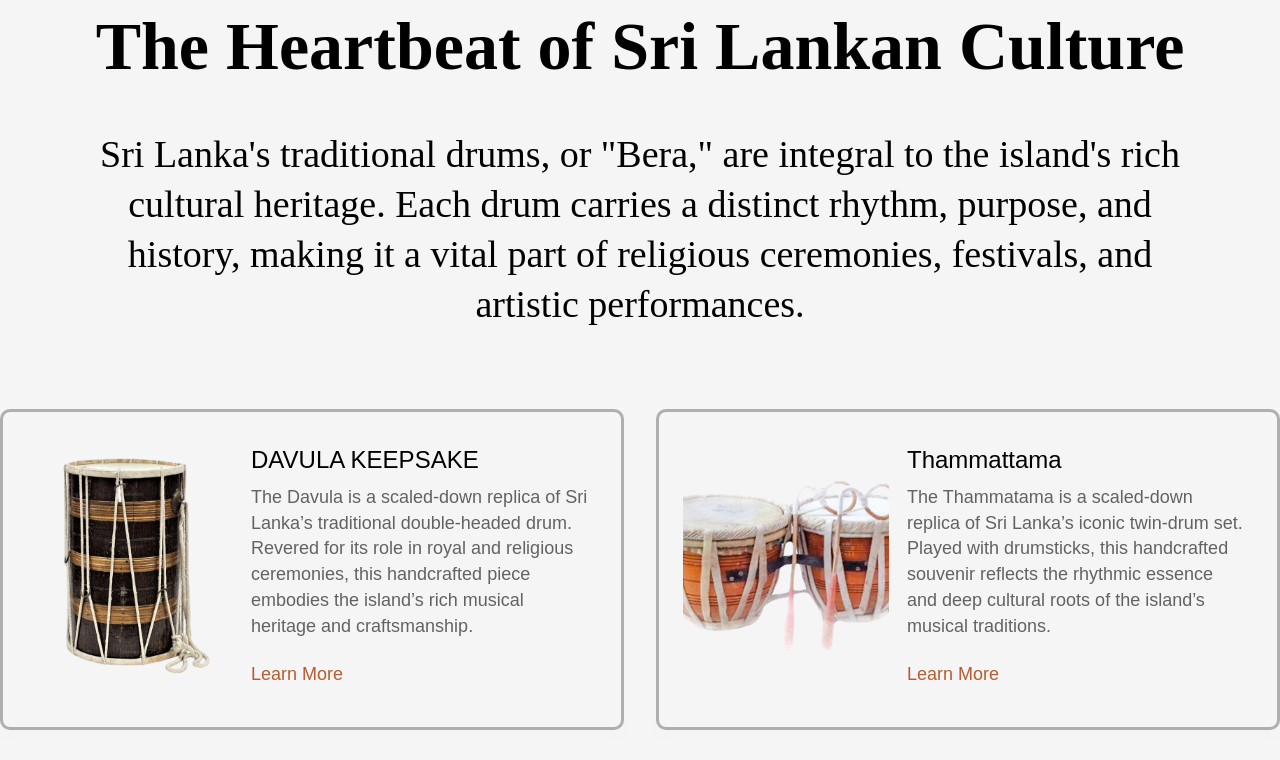
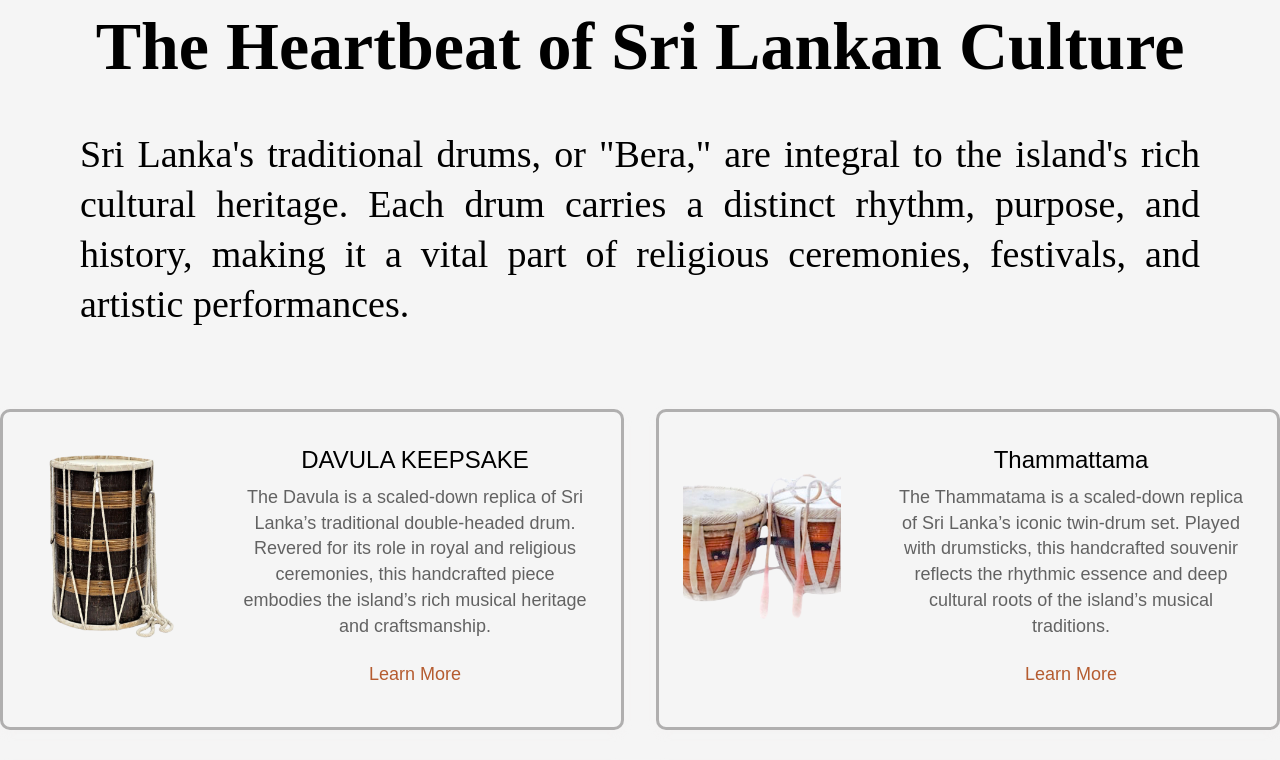
Before and after one commit to ranuka100/my-web, a React (Vite) app in the folder app/: page / in a window 1280 px wide. Shown: the part 2340-3100 px from the top of the page. Built offline with nearby package versions, Linux system fonts and the light colour scheme.

Commit message:
update drums sections

```diff
--- a/app/src/components/landingPage/DrumsSection.tsx
+++ b/app/src/components/landingPage/DrumsSection.tsx
@@ -4,18 +4,24 @@ import Product_Details from '../../data/Product_Details.json';
 const DrumsSection = () => {
   const data = Product_Details.products;
 
-
   return (
-    <div style={{ backgroundColor: '#F5F5F5', paddingTop: '30px', width: '100%', overflowX: 'hidden' }}>
+    <div
+      style={{
+        backgroundColor: '#F5F5F5',
+        paddingTop: '30px',
+        width: '100%',
+        overflowX: 'hidden',
+      }}
+    >
       <Typography
         variant="h1"
         sx={{
           fontFamily: 'Nunito',
           fontWeight: 600,
-          fontSize: '68px',
-          lineHeight: '65.47px',
+          fontSize: { xs: '38px', sm: '48px', md: '68px' },
+          lineHeight: { xs: '38px', sm: '50px', md: '65.47px' },
           textAlign: 'center',
-          marginTop: '10vh'
+          marginTop: { xs: '5vh', md: '10vh' }
         }}
       >
         The Heartbeat of Sri Lankan Culture
@@ -25,27 +31,29 @@ const DrumsSection = () => {
         sx={{
           fontFamily: 'Poppins',
           fontWeight: 300,
-          fontSize: '38px',
-          lineHeight: '50px',
-          textAlign: 'center',
-          margin: '50px 10vh 10vh 10vh'
+          fontSize: { xs: '22px', sm: '24px', md: '38px' },
+          lineHeight: { xs: '28px', sm: '35px', md: '50px' },
+          textAlign: 'justify',
+          margin: { xs: '20px', sm: '30px', md: '50px 10vh 10vh 10vh' }
         }}
       >
         Sri Lanka's traditional drums, or "Bera," are integral to the island's rich cultural heritage. Each drum carries a distinct rhythm, purpose, and history, making it a vital part of religious ceremonies, festivals, and artistic performances.
       </Typography>
 
-      <Box sx={{ maxWidth: '1600px', margin: '0 auto', marginBottom: '10vh' }}>
+      <Box sx={{ maxWidth: '1600px', margin: '0 auto', marginBottom: '10vh', '@media (max-width: 600px)': { marginTop: '50px' } }}>
   <Grid container spacing={4} justifyContent="center">
     {data.map((item) => (
       <Grid item xs={12} sm={6} md={6} key={item.product_id}>
         <Card
           sx={{
             display: 'flex',
+            flexDirection: { xs: 'column', sm: 'row' },
             backgroundColor: '#F5F5F5',
             borderRadius: '10px',
             boxShadow: '0px 4px 10px rgba(245, 238, 238, 0.1)',
             border: '3px solid rgba(88, 86, 86, 0.44)',
             transition: 'transform 0.3s ease-in-out',
+            margin: { xs: '15px', sm: '0' }, // Margin for mobile view
             '&:hover': {
               transform: 'scale(1.05)',
               boxShadow: '0px 8px 20px rgba(0, 0, 0, 0.2)'
@@ -54,32 +62,54 @@ const DrumsSection = () => {
         >
           <Grid container spacing={0}>
             {/* Image Section */}
-                  <Grid item xs={4}>
+            <Grid item xs={12} sm={4} sx={{ display: 'flex', justifyContent: 'center', padding: { xs: 2, sm: 3 } }}>
               <CardMedia
                 component="img"
                 alt={item.name}
                 height="80%"
                 image={item.home_imageSrc || 'https://via.placeholder.com/150'}
-                      sx={{ objectFit: 'cover', borderRadius: '5px', width: '100%', padding: 3 }}
+                sx={{
+                  objectFit: 'cover',
+                  borderRadius: '5px',
+                  width: { xs: '80%', sm: '100%' },  // Reduce image size on mobile
+                }}
               />
             </Grid>
 
             {/* Text Section */}
-                  <Grid item xs={8} sx={{ display: 'flex', flexDirection: 'column', justifyContent: 'center', padding: 4 }}>
-                    <Typography variant="h5" gutterBottom sx={{ fontWeight: 'bold', color: 'black', marginLeft: '10px' }}>
+            <Grid
+              item
+              xs={12}
+              sm={8}
+              sx={{
+                display: 'flex',
+                flexDirection: 'column',
+                justifyContent: 'center',
+                alignItems: 'center',  // Center content on mobile
+                textAlign: 'center',  // Center text on mobile
+                padding: { xs: 2, sm: 4 }
+              }}
+            >
+              <Typography
+                variant="h5"
+                gutterBottom
+                sx={{ fontWeight: 'bold', color: 'black' }}
+              >
                 {item.name}
               </Typography>
-                    <Typography variant="body2" color="textSecondary" paragraph sx={{ fontSize: '18px', marginLeft: '10px' }}>
+              <Typography
+                variant="body2"
+                color="textSecondary"
+                paragraph
+                sx={{ fontSize: { xs: '16px', sm: '18px' } }}
+              >
                 {item.desc}
               </Typography>
               <Button
                 size="small"
                 sx={{
                   color: '#B55C30',
-                        textAlign: 'left',
-                        display: 'block',
-                        fontSize: '18px',
-                        marginLeft: '5px',
+                  fontSize: { xs: '16px', sm: '18px' },
                   '&:hover': {
                     fontWeight: 'bold',
                     color: 'rgb(218, 99, 40)',
@@ -96,6 +126,7 @@ const DrumsSection = () => {
     ))}
   </Grid>
 </Box>
+
     </div>
   );
 };
--- a/app/vite.config.ts
+++ b/app/vite.config.ts
@@ -27,8 +27,8 @@ export default defineConfig({
   server: {
     // Enable historyApiFallback for React Router
     //when run local comment middlewareMode: true, this and uncomment historyApiFallback: true, this
-    // middlewareMode: true,
-    historyApiFallback: true,
+    middlewareMode: true,
+    // historyApiFallback: true,
   },
   define: {
     'process.env': {},
```
Lines whose indentation alone changed are shown as unchanged.
